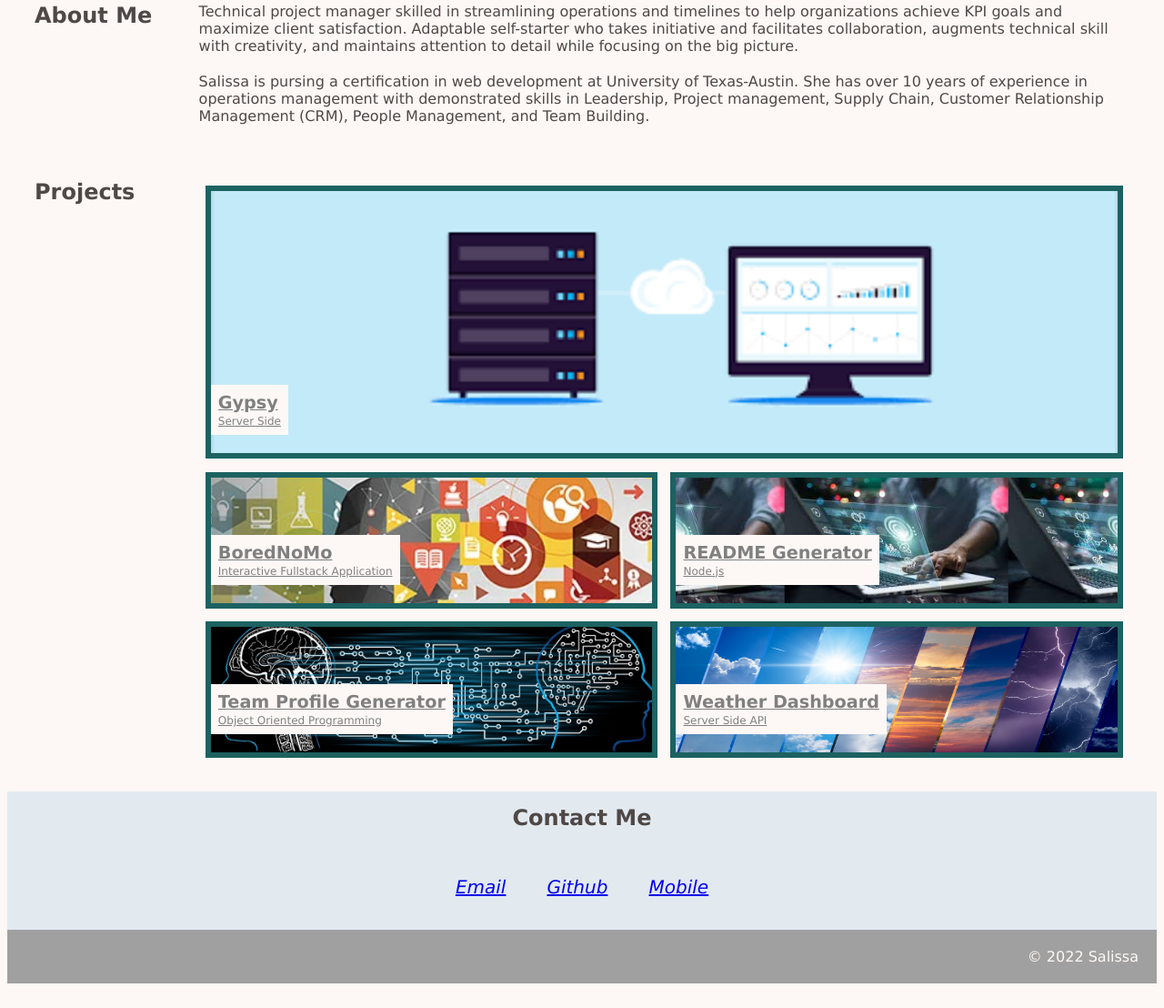
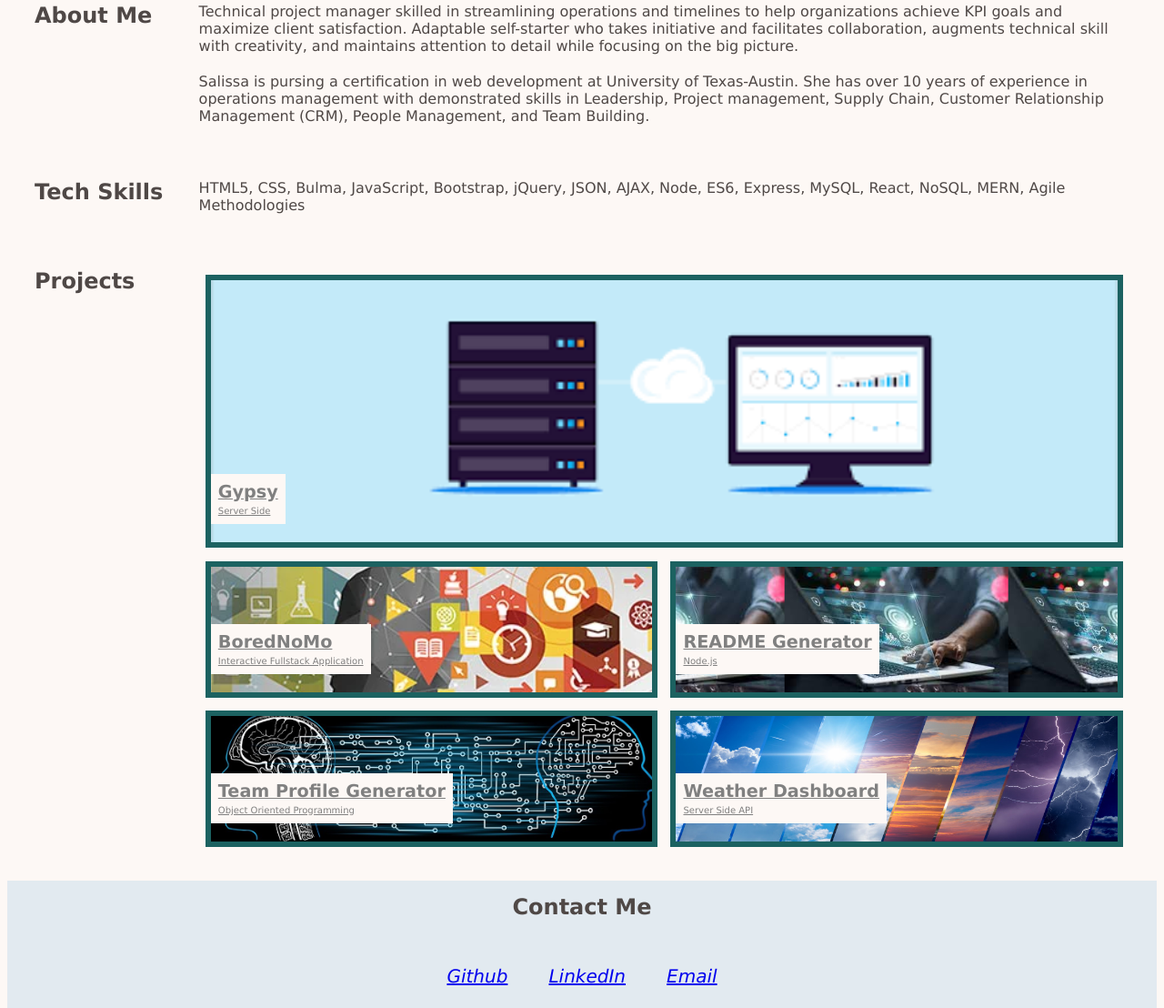
Before and after one commit to Salissa4/Portfolio, a plain HTML site: page index.html in a window 1280 px wide. Shown: the part 281-1389 px from the top of the page at 91% size. Drawn offline with Linux system fonts and the light colour scheme.

Commit message:
add linkedin

```diff
--- a/assets/css/style.css
+++ b/assets/css/style.css
@@ -57,7 +57,7 @@ main {
 }
 
 span {
-    font-size: 12px;
+    font-size: 10px;
 }
 
 footer {
--- a/index.html
+++ b/index.html
@@ -39,6 +39,13 @@
         </div>
       </section>
 
+      <section class="psection" id="about">
+        <h2> Tech Skills </h2>
+        <div>
+          <p> HTML5, CSS, Bulma, JavaScript, Bootstrap, jQuery, JSON, AJAX, Node, ES6, Express, MySQL, React, NoSQL, MERN, Agile Methodologies </p>
+        </div>
+      </section>
+
       <!--Portfolio-->
       <section class="psection" id="projects">
         <h2> Projects </h2>
@@ -46,7 +53,7 @@
 
           <a class="item server" href="https://github.com/Salissa4/Gypsy">
             <div>
-              <h3>Gypsy</h3>
+              <h3>Gypsy </h3>
               <span>Server Side</span>
             </div>
           </a>
@@ -62,6 +69,7 @@
             <div>
               <h3>README Generator</h3>
               <span>Node.js</span>
+
             </div>
           </a>
 
@@ -84,9 +92,9 @@
       <!--Contact Me-->
       <h2 id="contact" class="contact center">Contact Me</h2>
         <address id ="contact" class="contact center">
+          <a href="https://github.com/Salissa4">Github</a>
+          <a href="https://www.linkedin.com/in/salissah/">LinkedIn</a>
           <a href="mailto:salissa4@gmail.com?">Email</a>
-          <a href="https://github.com/Salissa4">Github</a>
-          <a href="tel: 303-961-2912">Mobile</a>
         </address>
       </h2>
     </main>
```
